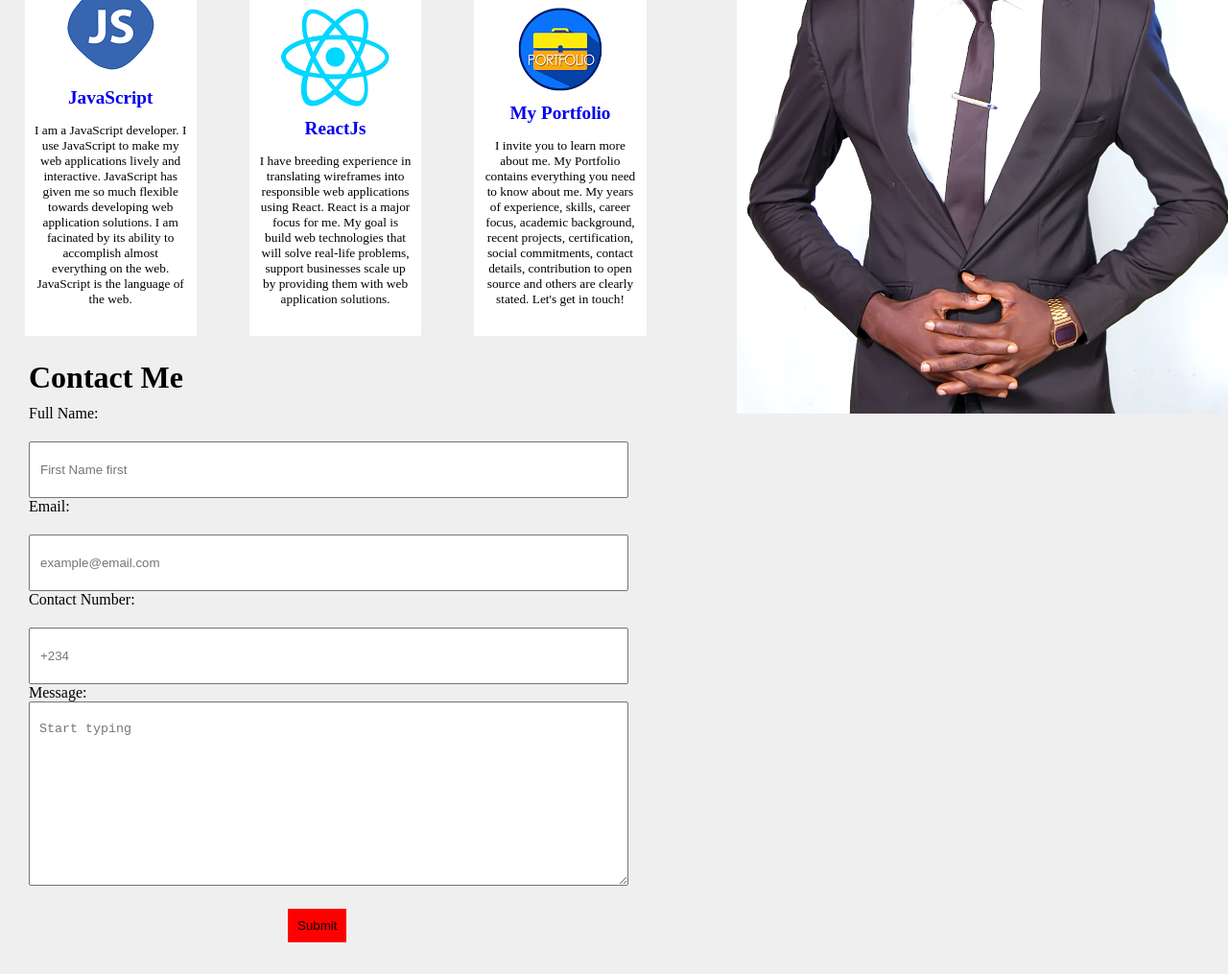
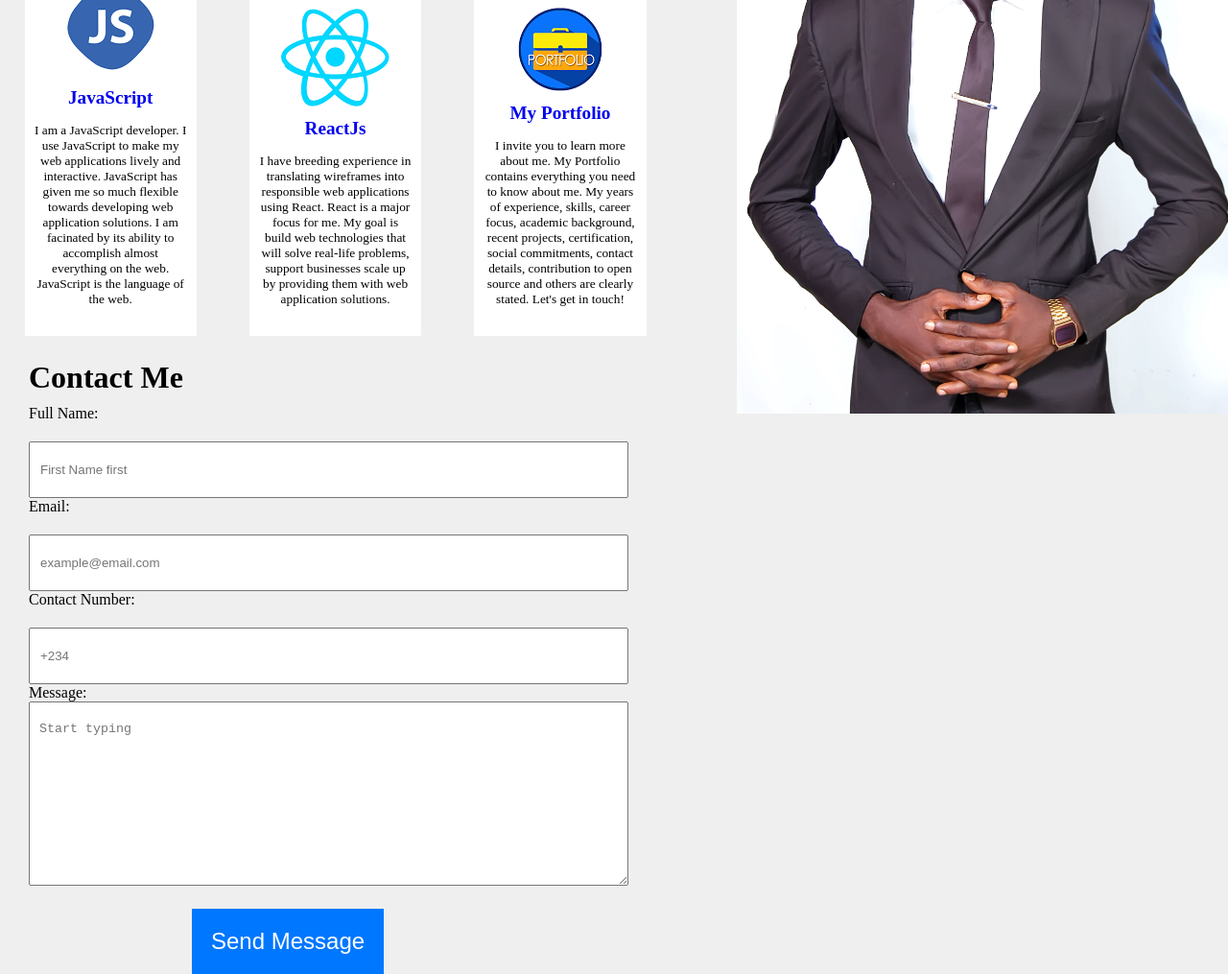
Before and after one commit to KingsleyIbe/HNGinternship8-stage2Taskb, a plain HTML site: page index.html in a window 1280 px wide. Shown: the part 339-1354 px from the top of the page at 96% size. Before the commit the page ends 1321 px from the top, so only its background shows below. Drawn offline with Linux system fonts and the light colour scheme.

Commit message:
updated Send Message button

```diff
--- a/index.html
+++ b/index.html
@@ -102,7 +102,7 @@
           ></textarea
           ><br />
         </form>
-        <button type="submit" id="btn">Submit</button>
+        <button type="submit" id="btn">Send Message</button>
       </div>
     </div>
     <script src="script.js"></script>
--- a/style.css
+++ b/style.css
@@ -78,11 +78,13 @@
     padding: 20px 0 20px 10px;
 }
 button{
+    color: #fff;
+    font-size: 1.5em;
     position: relative;
-    left: 300px;
+    left: 200px;
     margin-top: 20px;
-    padding: 10px;
-    background: #f00;
+    padding: 20px;
+    background: #0077ff;
     box-shadow: none;
     border: none;
 }
```
Also changed, not shown: images/I4G-Logo.png (added), 1 other file.
